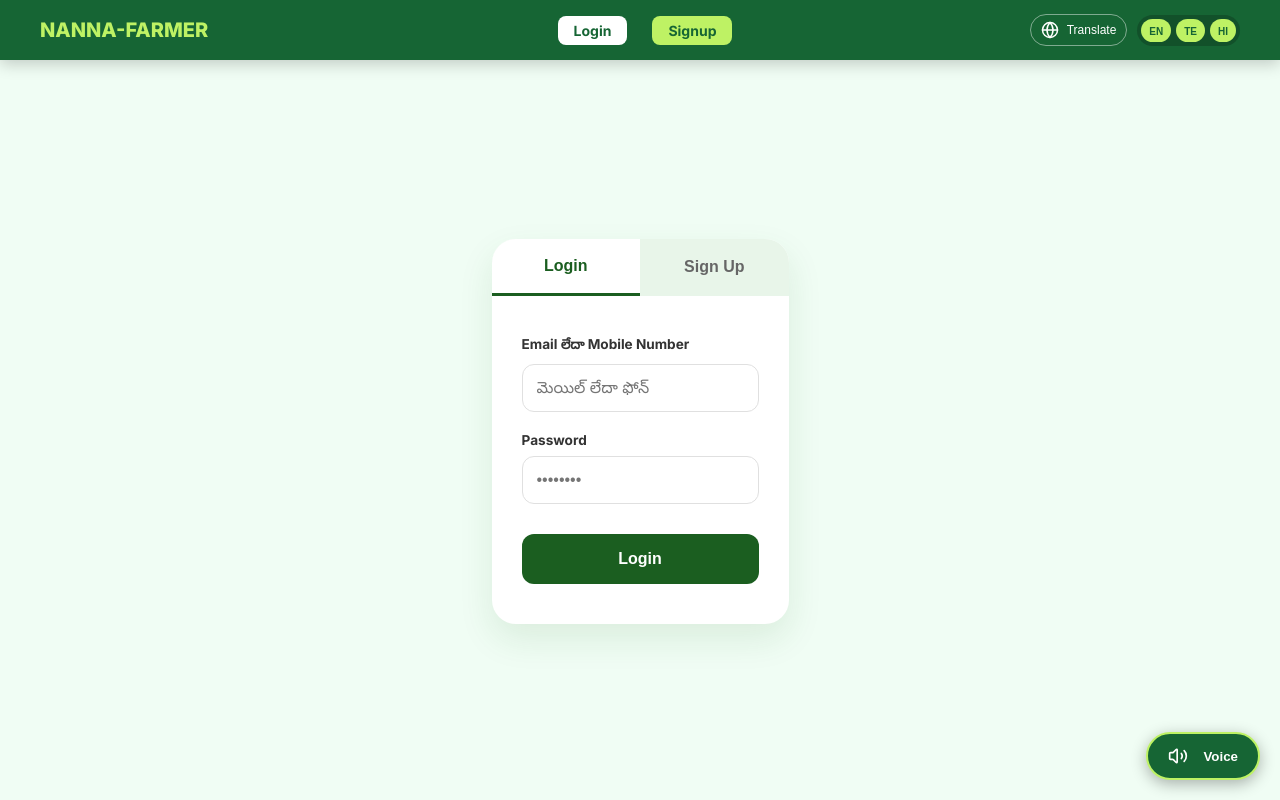
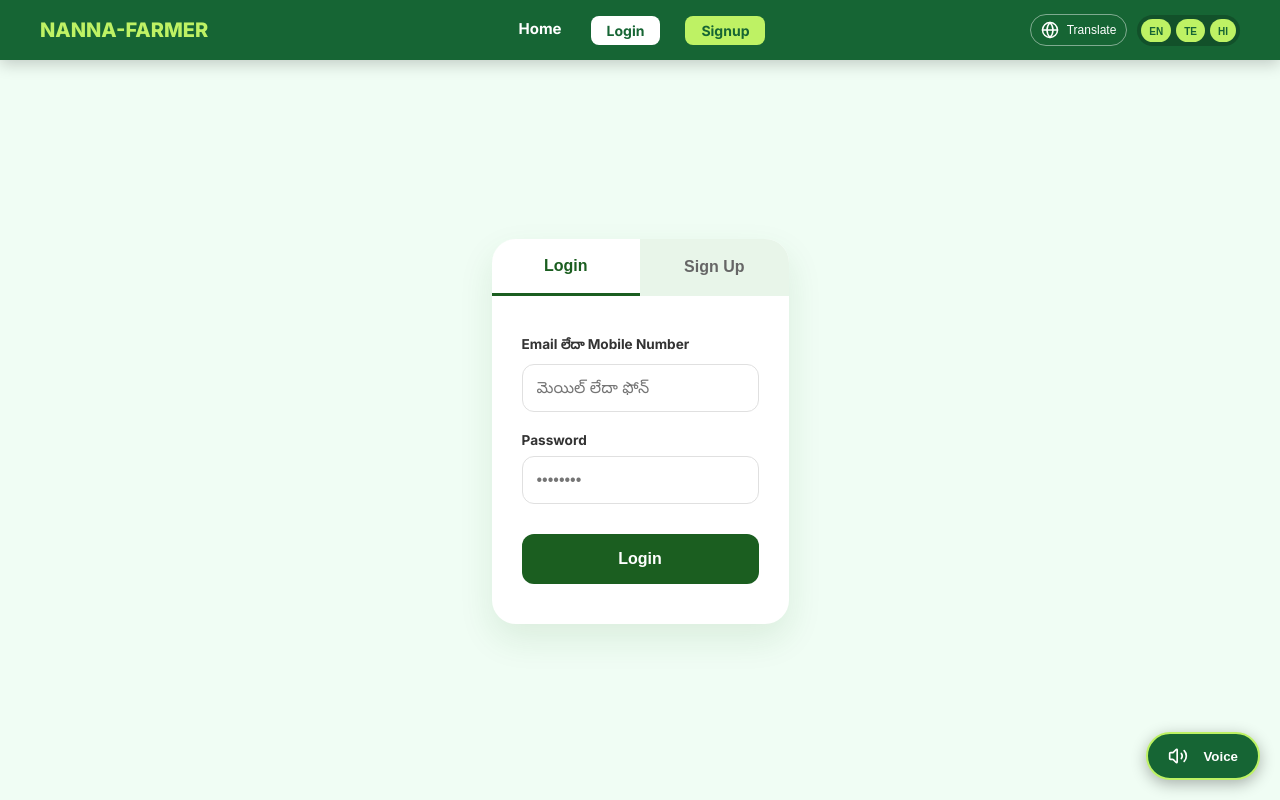
Before and after one commit to mohanalakshmi1004/KisanMitra-frontend, a React (Create React App) app: page /auth in a window 1280 px wide. Built offline with nearby package versions, Linux system fonts and the light colour scheme.

Commit message:
updated frontend

```diff
--- a/src/App.js
+++ b/src/App.js
@@ -20,7 +20,7 @@ const Trainer = lazy(() => import("./pages/Trainer"));
 
 
 const ProtectedRoute = ({ children }) => {
-  const token = localStorage.getItem("token");
+  const token = typeof window !== 'undefined' ? localStorage.getItem("token") : null;
   return token ? children : <Navigate to="/auth" replace />;
 };
 
@@ -33,6 +33,7 @@ const PageLoader = () => (
 
 const AppRoutes = () => {
   const location = useLocation();
+  const token = typeof window !== 'undefined' ? localStorage.getItem("token") : null;
 
   return (
     <div className="main-content" id="app-root-container">
@@ -43,7 +44,6 @@ const AppRoutes = () => {
           <Route path="/auth" element={<AuthPage />} />
           <Route path="/login" element={<AuthPage />} />
           <Route path="/signup" element={<AuthPage />} />
-
 
           <Route path="/" element={<Home />} />
           <Route path="/weather" element={<ProtectedRoute><Weather /></ProtectedRoute>} />
--- a/src/components/Navbar.js
+++ b/src/components/Navbar.js
@@ -40,6 +40,8 @@ const Navbar = () => {
     { name: 'Insurance', path: '/insurance' }
   ];
 
+  const visibleLinks = token ? navLinks : navLinks.filter((link) => link.path === '/');
+
   return (
     <nav style={styles.nav}>
       {/* 🟢 Logo */}
@@ -51,7 +53,7 @@ const Navbar = () => {
 
       {/* center links */}
       <div style={styles.linksContainer}>
-        {token && navLinks.map((link) => (
+        {visibleLinks.map((link) => (
           <Link
             key={link.path}
             to={link.path}
```
